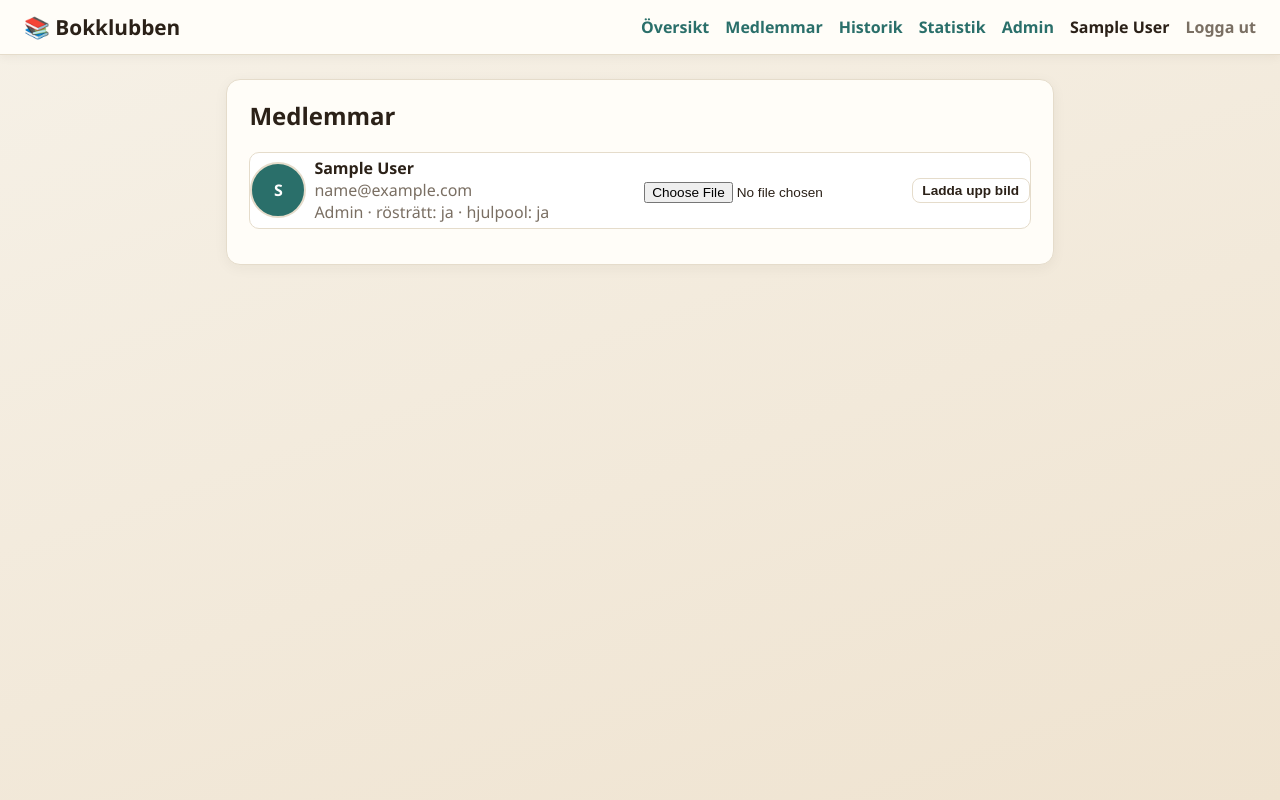
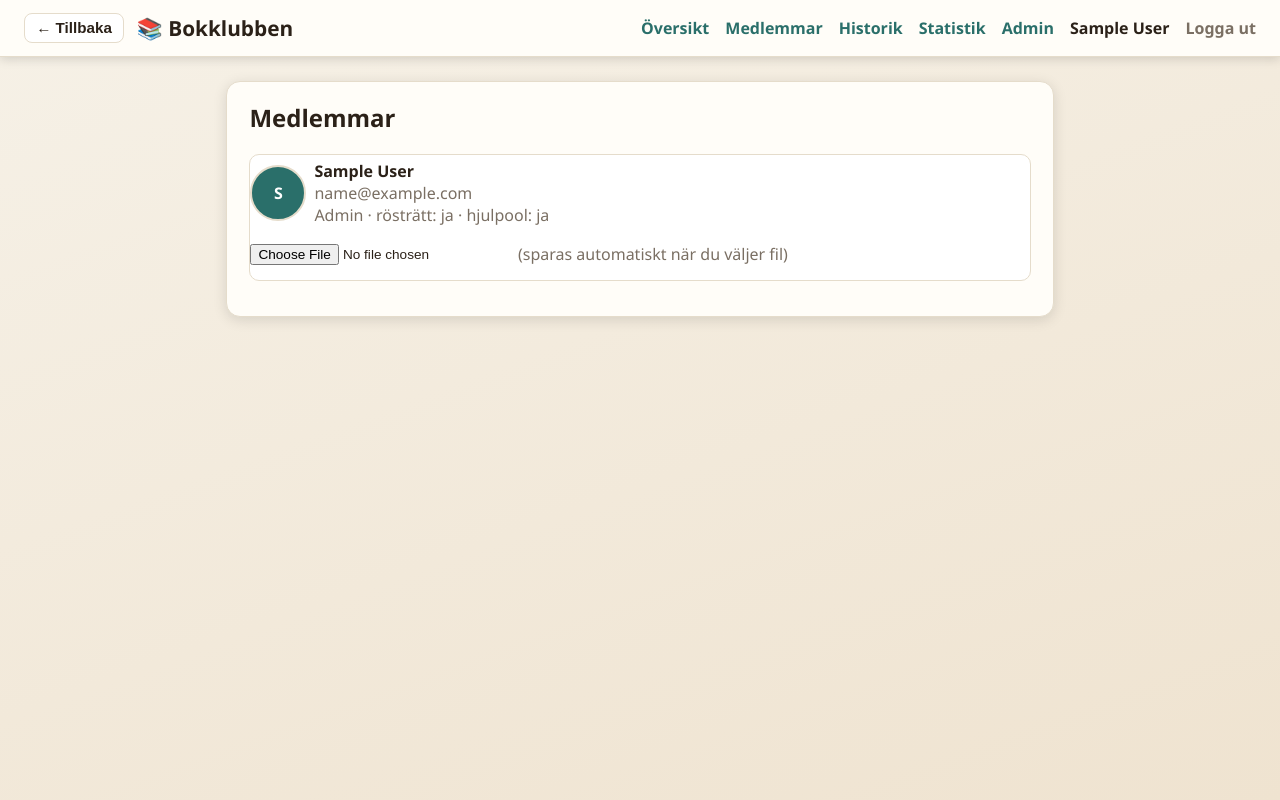
Before and after one commit to bananmellan/bokklubben, a Flask app: page /members in a window 1280 px wide. Run offline with Flask 3, Linux system fonts and the light colour scheme; the visitor is signed in with stand-in values (Sample User, id 1); data comes from the database, SQL or seed files in the repository.

Commit message:
UI: remove save buttons from autosave forms, standard back button, OS dark mode
- All data-autosave forms no longer render a submit button (autosave
  triggers on change; Enter also saves in the background via fetch).
  Add/delete/login/vote forms keep their buttons
- Standardized '← Tillbaka' button in the top-left of the header on every
  logged-in page (history.back() with fallback to overview); removed the
  scattered bottom 'Tillbaka' links
- Dark/light mode follows the OS via prefers-color-scheme (dark palette
  override); defaults to light when the OS has no preference; color-scheme
  meta so form controls adapt too

Co-authored-by: bananmellan <bananmellan@users.noreply.github.com>

```diff
--- a/app/static/autosave.js
+++ b/app/static/autosave.js
@@ -45,6 +45,11 @@ document.addEventListener("DOMContentLoaded", () => {
         })
         .catch(() => saveToast("Kunde inte spara", "error"));
     };
+    form.addEventListener("submit", (e) => {
+      e.preventDefault();
+      clearTimeout(timer);
+      submit();
+    });
     form.addEventListener("change", (e) => {
       const t = e.target;
       if (!t || !t.name) return;
--- a/app/static/style.css
+++ b/app/static/style.css
@@ -1,12 +1,34 @@
 :root {
+  color-scheme: light dark;
   --bg: #f6f1e7;
+  --bg2: #efe3d0;
   --card: #fffdf8;
+  --card-alt: #fdf6ec;
   --ink: #2b2118;
   --accent: #b5542d;
   --accent-2: #2a6f6a;
   --danger: #b3261e;
   --muted: #7a6f63;
   --line: #e5dccb;
+  --input-bg: #ffffff;
+  --bar-bg: #efe7d8;
+}
+
+@media (prefers-color-scheme: dark) {
+  :root {
+    --bg: #171310;
+    --bg2: #211b16;
+    --card: #241e18;
+    --card-alt: #2c251d;
+    --ink: #f0e9dd;
+    --accent: #e08a5f;
+    --accent-2: #5fb3aa;
+    --danger: #e06055;
+    --muted: #b0a496;
+    --line: #3d342a;
+    --input-bg: #2c251d;
+    --bar-bg: #3d342a;
+  }
 }
 
 * { box-sizing: border-box; }
@@ -22,19 +44,31 @@ body {
 .topbar {
   display: flex;
   align-items: center;
-  justify-content: space-between;
+  gap: 0.8rem;
   flex-wrap: wrap;
-  gap: 0.5rem;
   padding: 0.8rem 1.5rem;
   background: var(--card);
   border-bottom: 1px solid var(--line);
-  box-shadow: 0 2px 10px rgba(43, 33, 24, 0.06);
+  box-shadow: 0 2px 10px rgba(0, 0, 0, 0.15);
 }
+
+.back-btn {
+  border: 1px solid var(--line);
+  background: var(--input-bg);
+  color: var(--ink);
+  border-radius: 8px;
+  padding: 0.35rem 0.7rem;
+  font-size: 0.95rem;
+  font-weight: 700;
+  cursor: pointer;
+  white-space: nowrap;
+}
+.back-btn:hover { border-color: var(--accent); color: var(--accent); }
 
 .brand { font-size: 1.3rem; margin: 0; }
 .brand a { color: var(--ink); text-decoration: none; }
 
-.nav { display: flex; align-items: center; gap: 1rem; flex-wrap: wrap; }
+.nav { display: flex; align-items: center; gap: 1rem; flex-wrap: wrap; margin-left: auto; }
 .nav a { color: var(--accent-2); text-decoration: none; font-weight: 600; }
 .nav a:hover { text-decoration: underline; }
 .nav .who { font-weight: 600; display: inline-flex; align-items: center; gap: 0.4rem; }
@@ -48,7 +82,7 @@ body {
   border-radius: 14px;
   padding: 1.2rem 1.4rem;
   margin-bottom: 1.2rem;
-  box-shadow: 0 3px 14px rgba(43, 33, 24, 0.05);
+  box-shadow: 0 3px 14px rgba(0, 0, 0, 0.12);
 }
 
 .card.narrow { max-width: 420px; margin-left: auto; margin-right: auto; }
@@ -75,7 +109,7 @@ h3 { margin-bottom: 0.4rem; }
 .btn {
   display: inline-block;
   border: 1px solid var(--line);
-  background: #fff;
+  background: var(--input-bg);
   color: var(--ink);
   border-radius: 8px;
   padding: 0.45rem 0.9rem;
--- a/app/templates/admin.html
+++ b/app/templates/admin.html
@@ -7,7 +7,7 @@
   <form method="post" action="{{ url_for('admin.settings') }}" class="inline-form" data-autosave>
     <input type="hidden" name="csrf_token" value="{{ csrf_token() }}">
     <label>Klubbens namn <input type="text" name="club_name" value="{{ club_name }}"></label>
-    <button type="submit" class="btn">Spara</button>
+    <span class="muted">(sparas automatiskt)</span>
   </form>
 </section>
 
--- a/app/templates/admin_audit.html
+++ b/app/templates/admin_audit.html
@@ -19,6 +19,5 @@
       {% endfor %}
     </tbody>
   </table>
-  <p><a class="btn" href="{{ url_for('admin.panel') }}">Tillbaka till admin</a></p>
 </section>
 {% endblock %}
--- a/app/templates/admin_member.html
+++ b/app/templates/admin_member.html
@@ -11,8 +11,6 @@
     <label><input type="checkbox" name="voting_active" value="1" {% if member['voting_active'] %}checked{% endif %}> Har rösträtt</label>
     <label><input type="checkbox" name="in_wheel_pool" value="1" {% if member['in_wheel_pool'] %}checked{% endif %}> Kandidat i hjulet</label>
     <label><input type="checkbox" name="wheel_suspended" value="1" {% if member['wheel_suspended'] %}checked{% endif %}> Avstängd från hjulet (ej läst 2 senaste böckerna)</label>
-    <button type="submit" class="btn primary">Spara</button>
-    <a class="btn" href="{{ url_for('admin.panel') }}">Tillbaka</a>
   </form>
   <hr>
   <form method="post" action="{{ url_for('admin.delete_member', mid=member['id']) }}">
--- a/app/templates/admin_past_book.html
+++ b/app/templates/admin_past_book.html
@@ -14,8 +14,6 @@
         <label><input type="checkbox" name="member_ids" value="{{ m['id'] }}" {% if m['id'] in readers %}checked{% endif %}> {{ m['name'] }}</label>
       {% endfor %}
     </fieldset>
-    <button type="submit" class="btn primary">Spara</button>
-    <a class="btn" href="{{ url_for('admin.panel') }}">Tillbaka</a>
   </form>
   <hr>
   <form method="post" action="{{ url_for('admin.past_book_delete', pid=pb['id']) }}">
--- a/app/templates/base.html
+++ b/app/templates/base.html
@@ -4,11 +4,16 @@
   <meta charset="utf-8">
   <meta name="viewport" content="width=device-width, initial-scale=1">
   <meta name="csrf" content="{{ csrf_token() }}">
+  <meta name="color-scheme" content="light dark">
   <title>{% block title %}{{ club_name }}{% endblock %}</title>
   <link rel="stylesheet" href="{{ url_for('static', filename='style.css') }}">
 </head>
 <body>
   <header class="topbar">
+    {% if member %}
+    <button class="back-btn" type="button" title="Tillbaka"
+            onclick="if (window.history.length > 1) { window.history.back(); } else { window.location.href = '{{ url_for('main.index') }}'; }">← Tillbaka</button>
+    {% endif %}
     <h1 class="brand"><a href="{{ url_for('main.index') }}">📚 {{ club_name }}</a></h1>
     {% if member %}
     <nav class="nav">
--- a/app/templates/index.html
+++ b/app/templates/index.html
@@ -115,7 +115,7 @@
       <form method="post" action="{{ url_for('main.meeting') }}" class="inline-form" data-autosave>
         <input type="hidden" name="csrf_token" value="{{ csrf_token() }}">
         <label>Mötesdatum <input type="date" name="date" required></label>
-        <button type="submit" class="btn primary">Spara datum</button>
+        <span class="muted">(sparas automatiskt)</span>
       </form>
     {% endif %}
     {% if round['state'] in ['meeting', 'done'] %}
--- a/app/templates/members.html
+++ b/app/templates/members.html
@@ -25,7 +25,7 @@
           <form method="post" action="{{ url_for('main.upload_avatar', mid=m['id']) }}" enctype="multipart/form-data" class="inline-form" data-autosave>
             <input type="hidden" name="csrf_token" value="{{ csrf_token() }}">
             <input type="file" name="avatar" accept="image/*" required>
-            <button type="submit" class="btn small">Ladda upp bild</button>
+            <span class="muted">(sparas automatiskt när du väljer fil)</span>
           </form>
         {% endif %}
       </li>
```
Also changed, not shown: other parts of app/static/style.css (+14 -14 lines), app/templates/admin_round.html (+0 -7 lines).
